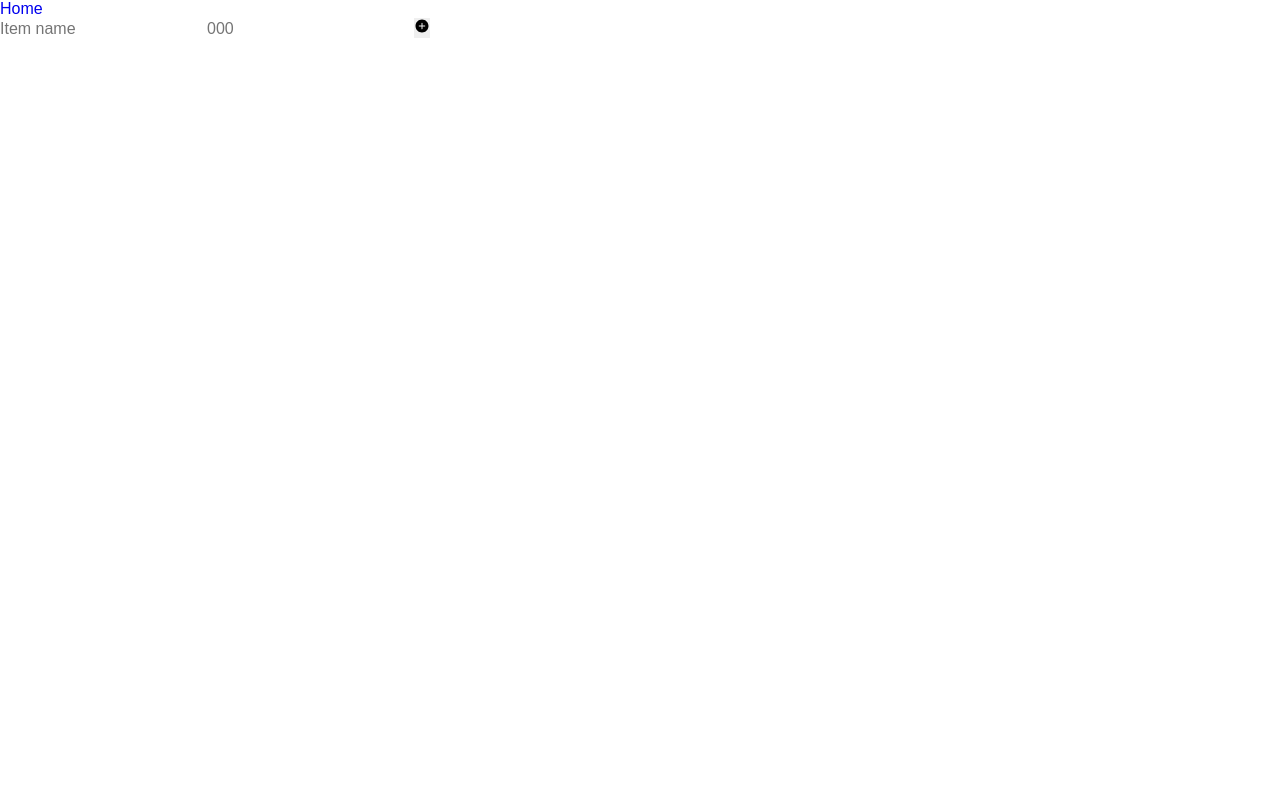
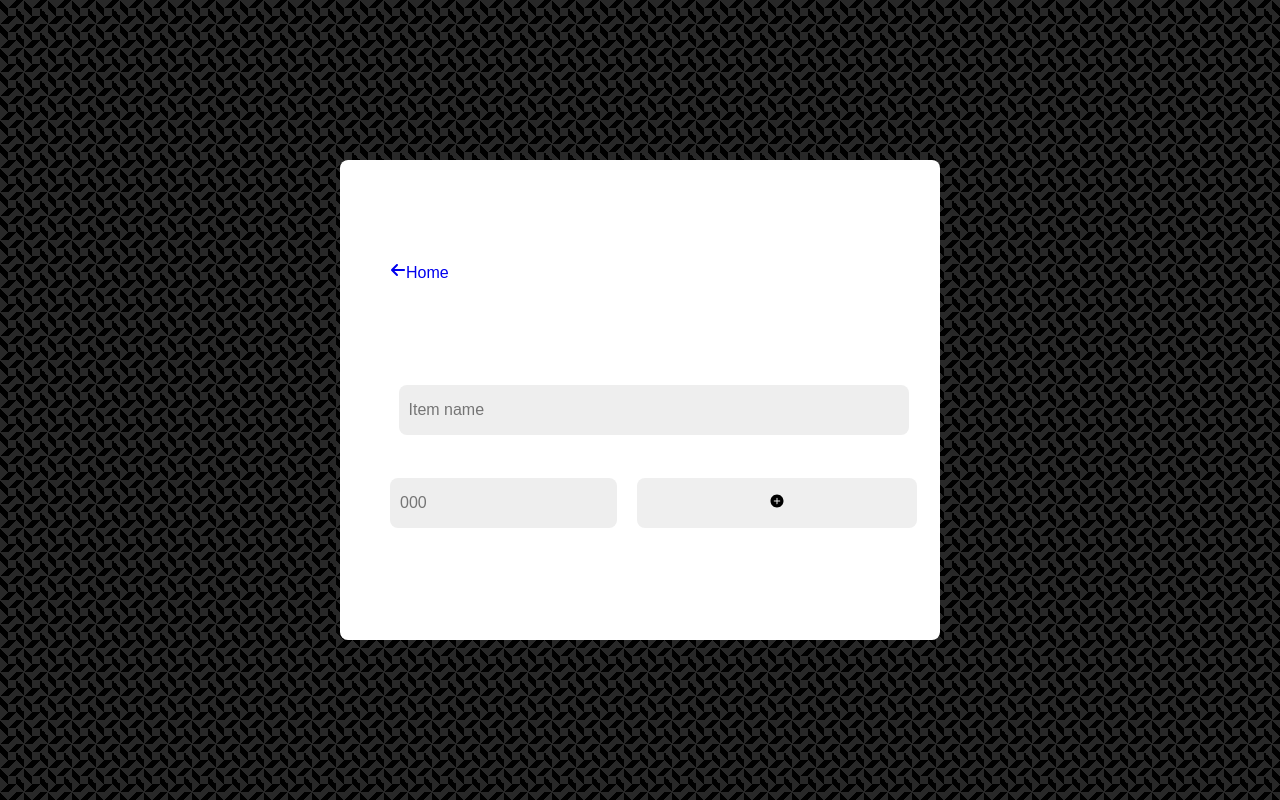
Before and after one commit to Frasato/shopping-list, a React (Create React App) app: page /create in a window 1280 px wide. Built offline with nearby package versions, Linux system fonts and the light colour scheme; the HTML template or start-up script is replaced by a standard one.

Commit message:
Create grid and styles for create items

```diff
--- a/src/Components/CreateItem/CreateItem.js
+++ b/src/Components/CreateItem/CreateItem.js
@@ -2,6 +2,8 @@ import { useContext, useState, useEffect } from "react";
 import { Context } from "../../Context/Context";
 import { toast } from "react-toastify";
 import { IoIosAddCircle } from "react-icons/io";
+import { Link } from 'react-router-dom';
+import { FaArrowLeft } from "react-icons/fa6";
 
 export default function CreateItem(){
 
@@ -38,10 +40,11 @@ export default function CreateItem(){
     }
 
     return(
-        <div>
-            <input type="text" placeholder="Item name" value={name} onChange={handleName} required/>
-            <input type="number" placeholder="000" value={quantity || ''} onChange={handleQuantity} required/>
-            <button onClick={handleAdd}><IoIosAddCircle /></button>
+        <div className="continar-items">
+            <Link to="/" className="back-button"><FaArrowLeft />Home</Link>
+            <input type="text" placeholder="Item name" value={name} onChange={handleName} className="name-item" required/>
+            <input type="number" placeholder="000" value={quantity || ''} onChange={handleQuantity} className="quant-item" required/>
+            <button onClick={handleAdd} className="add-item"><IoIosAddCircle /></button>
         </div>
     );
 }
--- a/src/Pages/Create.js
+++ b/src/Pages/Create.js
@@ -1,10 +1,10 @@
-import { Link } from 'react-router-dom';
 import CreateItem from '../Components/CreateItem/CreateItem.js';
+import "../styles/create.css";
 
 export default function Create(){
     return(
-        <div>
-            <Link to="/">Home</Link>
+        <div className='container-create'>
+
             <CreateItem/>
         </div>
     );
--- /dev/null
+++ b/src/styles/create.css
@@ -0,0 +1,60 @@
+.container-create{
+    background:
+      conic-gradient(from -45deg at calc(100%/3) calc(100%/3), #282828 90deg, #0000 0),
+      conic-gradient(from -135deg at calc(100%/3) calc(2*100%/3), #282828 90deg, #000000 0 135deg, #0000 0),
+      conic-gradient(from 135deg at calc(2*100%/3) calc(2*100%/3), #282828 90deg, #000000 0 135deg, #0000 0),
+      conic-gradient(from 45deg at calc(2*100%/3) calc(100%/3), #282828 90deg, #000000 0 135deg, #0000 0,#282828 0 225deg,#000000 0);
+    background-size: 24px 24px;
+    height: 100vh;
+    display: flex;
+    justify-content: center;
+    align-items: center;
+}
+
+.continar-items{
+    background-color: white;
+    height: 60vh;
+    width: 600px;
+    border-radius: 8px;
+    display: grid;
+    grid-template-areas:
+    'back back back back'
+    'name name name name'
+    'quant quant quant btn';
+    padding: 50px;
+    place-items: center;
+}
+
+.back-button{
+    grid-area: back;
+    text-align: center;
+    justify-self: start;
+}
+
+.name-item{
+    background-color: rgb(238, 238, 238);
+    height: 50px;
+    width: 510px;
+    grid-area: name;
+    padding: 10px;
+    border-radius: 8px;
+}
+
+.quant-item{
+    background-color: rgb(238, 238, 238);
+    height: 50px;
+    grid-area: quant;
+    padding: 10px;
+    border-radius: 8px;
+    margin: -70px 0 0 0;
+}
+
+.add-item{
+    grid-area: btn;
+    width: 280px;
+    height: 50px;
+    margin: -70px 0 0 20px;
+    border-radius: 8px;
+}
+
+.add-item:hover{cursor: pointer;}
```
